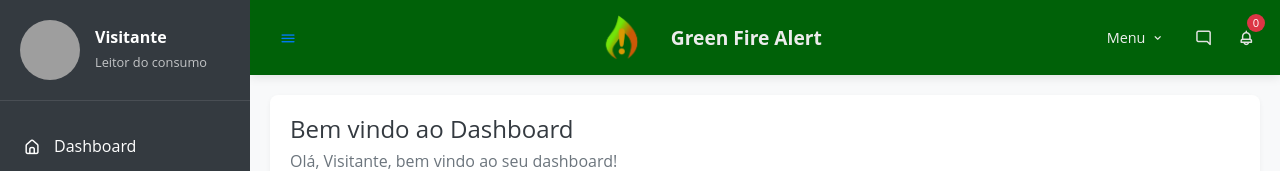
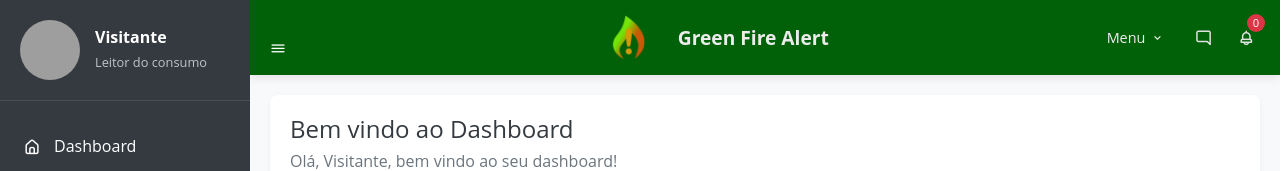
Before and after one commit to Rodrigo-Co/gfa-copy, a React (Create React App) app: page /dashboard in a window 1280 px wide. Shown: the top 171 px of the page. Built offline with nearby package versions, Linux system fonts and the light colour scheme; no server answers; the database is empty; grey boxes are pictures that could not be loaded.

Commit message:
side nav

```diff
--- a/src/components/Dashboard.js
+++ b/src/components/Dashboard.js
@@ -279,7 +279,7 @@ const Dashboard = () => {
 
       </aside>
 
-      <section className={styles.mainContent}>
+      <section className={`${styles.mainContent} ${isOpen ? styles.sidebarOpen : styles.sidebarClosed}`}>
         <nav className={styles.navbar}>
         <i className={`uil uil-bars ${styles.toggleButton}`} onClick={toggleSidebar} title={isOpen ? 'Fechar Sidebar' : 'Abrir Sidebar'}></i>
           <div className={styles.navbarBrand}>
--- a/src/components/Dashboard.module.css
+++ b/src/components/Dashboard.module.css
@@ -1,6 +1,7 @@
 .dashboardWrapper {
   display: flex;
   min-height: 100vh;
+  width: 100%;
   background-color: #f8f9fa;
   font-family: 'Open Sans', sans-serif;
 }
@@ -27,13 +28,30 @@
 }
 
 .toggleButton {
+  width: 50px;
   margin-top: auto;
   background: none;
   border: none;
   cursor: pointer;
-  padding: 10px;
   font-weight: bold;
-  color: #007bff;
+  color: #ffffff;
+}
+
+/* Conteúdo principal */
+.mainContent {
+  flex-grow: 1;
+  transition: margin-left 0.3s ease;
+  width: 100%;
+}
+
+/* Quando sidebar está aberta */
+.sidebarOpen {
+  margin-left: 250px;
+}
+
+/* Quando sidebar está fechada */
+.sidebarClosed {
+  margin-left: 0;
 }
 
 .sidebarHeader {
```
